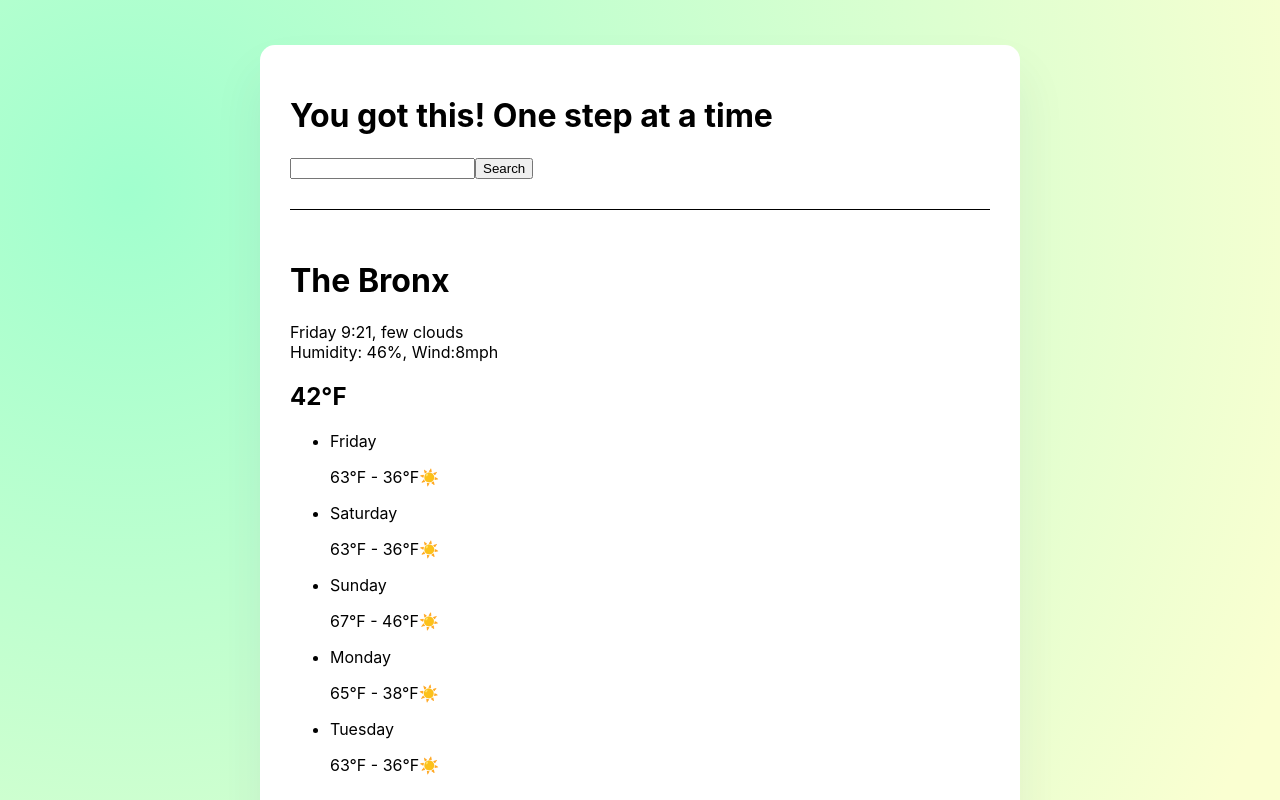
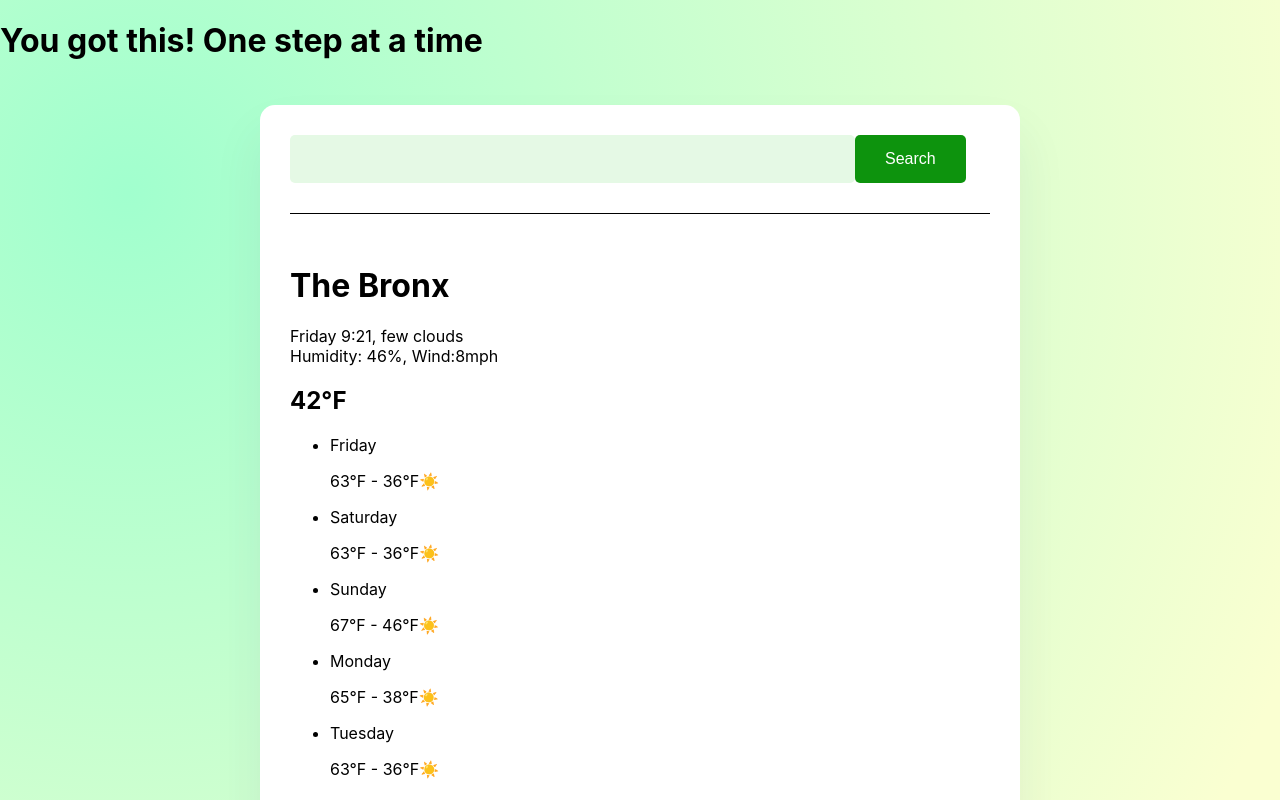
Before and after one commit to Vivianna12/react-weather-app, a React (Create React App) app: page / in a window 1280 px wide. Shown: the top 800 px of the page. Built offline with nearby package versions, Linux system fonts and the light colour scheme.

Commit message:
styled the elements within the header - the input form and button

```diff
--- a/src/App.css
+++ b/src/App.css
@@ -1,4 +1,4 @@
-.App {
+.weather-app {
   max-width: 700px;
   margin: 100px;
   background-color: white;
@@ -14,9 +14,28 @@ body {
     rgb(250, 255, 209) 90%
   );
 }
+a {
+  color: rgb(13, 147, 13);
+}
 header {
   border-bottom: 1px solid;
   padding: 0 0 30px 0;
+}
+.search-form-input {
+  background-color: rgb(229, 249, 229);
+  border: none;
+  border-radius: 5px;
+  width: 75%;
+  padding: 15px 20px;
+  font-size: 16px;
+}
+.search-form-button {
+  background: rgb(13, 147, 13);
+  padding: 15px 30px;
+  border: none;
+  border-radius: 5px;
+  color: white;
+  font-size: 16px;
 }
 main {
   padding: 30px 0;
--- a/src/App.js
+++ b/src/App.js
@@ -3,7 +3,7 @@ import Weather from "./Weather";
 
 function App() {
   return (
-    <div className="App">
+    <div>
       <h1>You got this! One step at a time</h1>
 
       <Weather />
--- a/src/Weather.js
+++ b/src/Weather.js
@@ -2,11 +2,19 @@ import React from "react";
 
 export default function Weather() {
   return (
-    <div>
+    <div className="weather-app">
       <header>
         <form>
-          <input type="search placeholder=" Enter City required />
-          <button type="submit">Search</button>
+          <input
+            type="search placeholder="
+            Enter
+            City
+            required
+            className="search-form-input"
+          />
+          <button type="submit" className="search-form-button">
+            Search
+          </button>
         </form>
       </header>
       <main>
```
